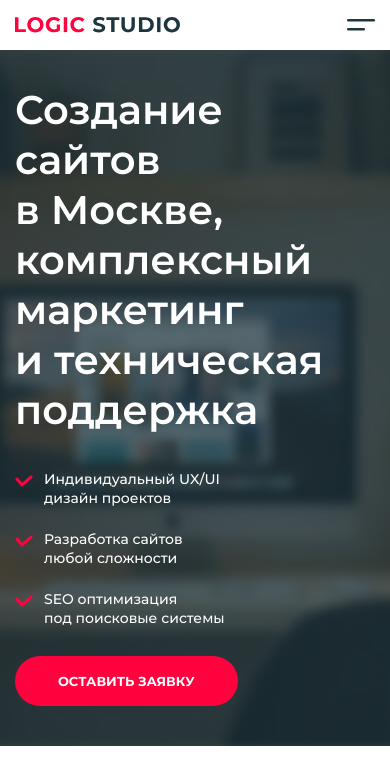
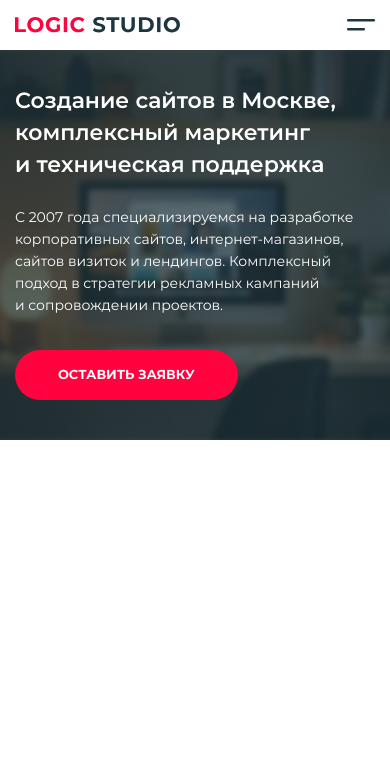
Before and after one commit to antonchuvirau/logicstudio, a website: page app/assets/index.html in a window 390 px wide. Drawn offline with Linux system fonts and the light colour scheme; files that its build step writes are made by us from their sources.

Commit message:
deletes unnecessary html from home-main

```diff
--- a/app/assets/index.html
+++ b/app/assets/index.html
@@ -63,15 +63,10 @@
 		<section class="home-main">
 			<div class="container">
 				<h1 class="title title_size-l home-main__title">Создание сайтов в&nbsp;Москве, комплексный маркетинг и&nbsp;техническая поддержка</h1>
-				<p class="d-none d-md-block home-main__note">С 2007 года специализируемся на&nbsp;разработке корпоративных сайтов,
+				<p class="home-main__note">С 2007 года специализируемся на&nbsp;разработке корпоративных сайтов,
 					интернет-магазинов, сайтов визиток и&nbsp;лендингов. Комплексный подход
 					в&nbsp;стратегии рекламных кампаний и&nbsp;сопровождении проектов.
 				</p>
-				<ul class="d-md-none home-main__list">
-					<li class="home-main__item">Индивидуальный UX/UI дизайн проектов</li>
-					<li class="home-main__item">Разработка сайтов любой&nbsp;сложности</li>
-					<li class="home-main__item">SEO оптимизация под&nbsp;поисковые системы</li>
-				</ul>
 				<button class="btn btn-submit home-main__btn">Оставить заявку</button>
 			</div>
 		</section>
--- a/app/scss/pages/_home.scss
+++ b/app/scss/pages/_home.scss
@@ -16,32 +16,29 @@
       margin-bottom: 51px;
       max-width: 720px;
     }
-    &__list {
-      margin-bottom: 28px;
-    }
-    &__item {
-      position: relative;
-      color: $white;
-      font-size: 1.4rem;
-      line-height: 1.36;
-      font-weight: 500;
-      margin-bottom: 22px;
-      padding-left: 29px;
-      max-width: 200px;
-      box-sizing: content-box;
-      &:last-child {
-        margin-bottom: 0;
-      }
-      &::before {
-        content: '';
-        position: absolute;
-        top: 2px;
-        left: 0;
-        width: 18px;
-        height: 18px;
-        background: icon('swush.svg') no-repeat 50%;
-      }
-    }
+    // &__item {
+    //   position: relative;
+    //   color: $white;
+    //   font-size: 1.4rem;
+    //   line-height: 1.36;
+    //   font-weight: 500;
+    //   margin-bottom: 22px;
+    //   padding-left: 29px;
+    //   max-width: 200px;
+    //   box-sizing: content-box;
+    //   &:last-child {
+    //     margin-bottom: 0;
+    //   }
+    //   &::before {
+    //     content: '';
+    //     position: absolute;
+    //     top: 2px;
+    //     left: 0;
+    //     width: 18px;
+    //     height: 18px;
+    //     background: icon('swush.svg') no-repeat 50%;
+    //   }
+    // }
     &__btn {
       font-weight: 700;
     }
@@ -56,16 +53,21 @@
       image('m-home-main-bg.jpg') no-repeat 50%/cover;
       padding: 35px 0;
       padding-bottom: 40px;
+      &__title {
+        font-size: 2.2rem;
+        line-height: 1.45;
+        max-width: 400px;
+        margin-bottom: 26px;
+      }
+      &__note {
+        font-size: 1.4rem;
+        margin-bottom: 33px;
+        line-height: 1.57;
+      }
     }
   }
 }
 
 @media screen and (max-width: 576px) {
-  .home {
-    &-main {
-      &__btn {
 
-      }
-    }
-  }
 }
```
Also changed, not shown: public/index.html (+1 -6 lines), public/css/application.css, public/img/icons/Контур 37.svg (deleted), 1 other file.
